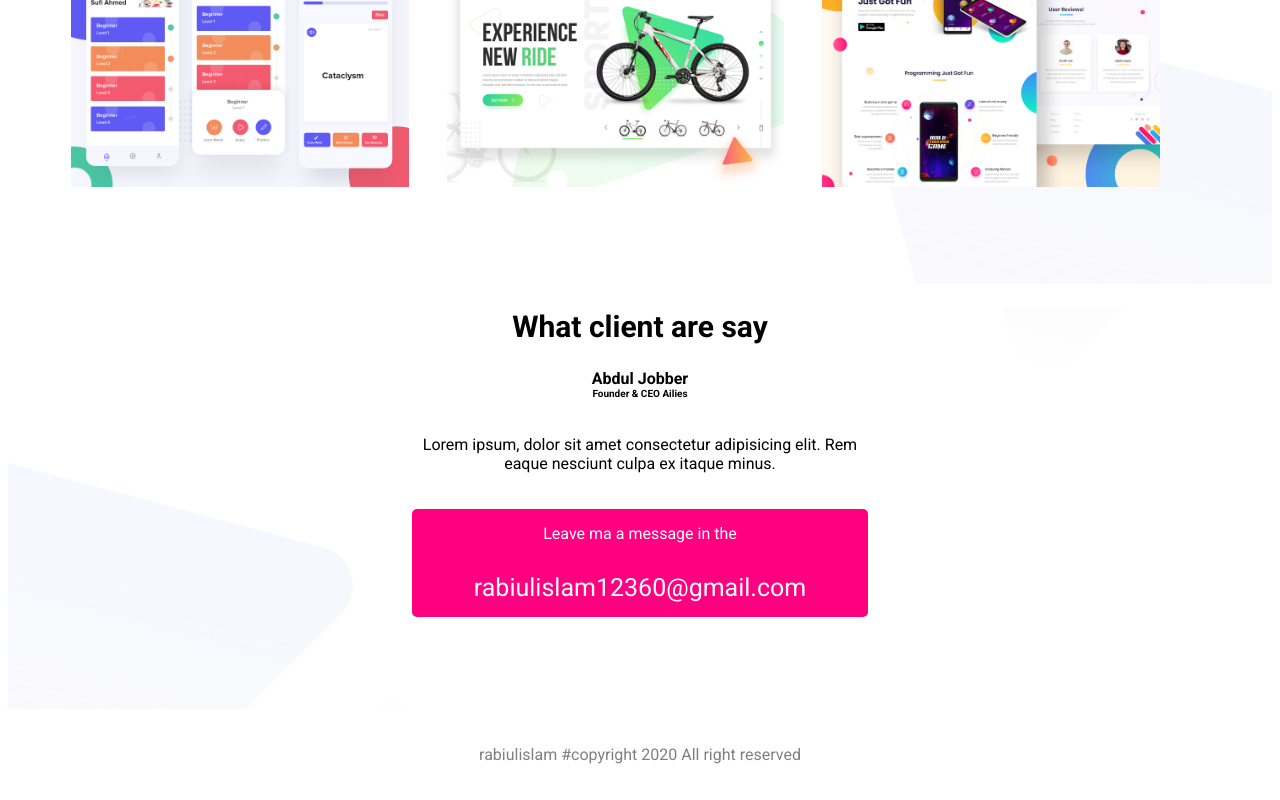
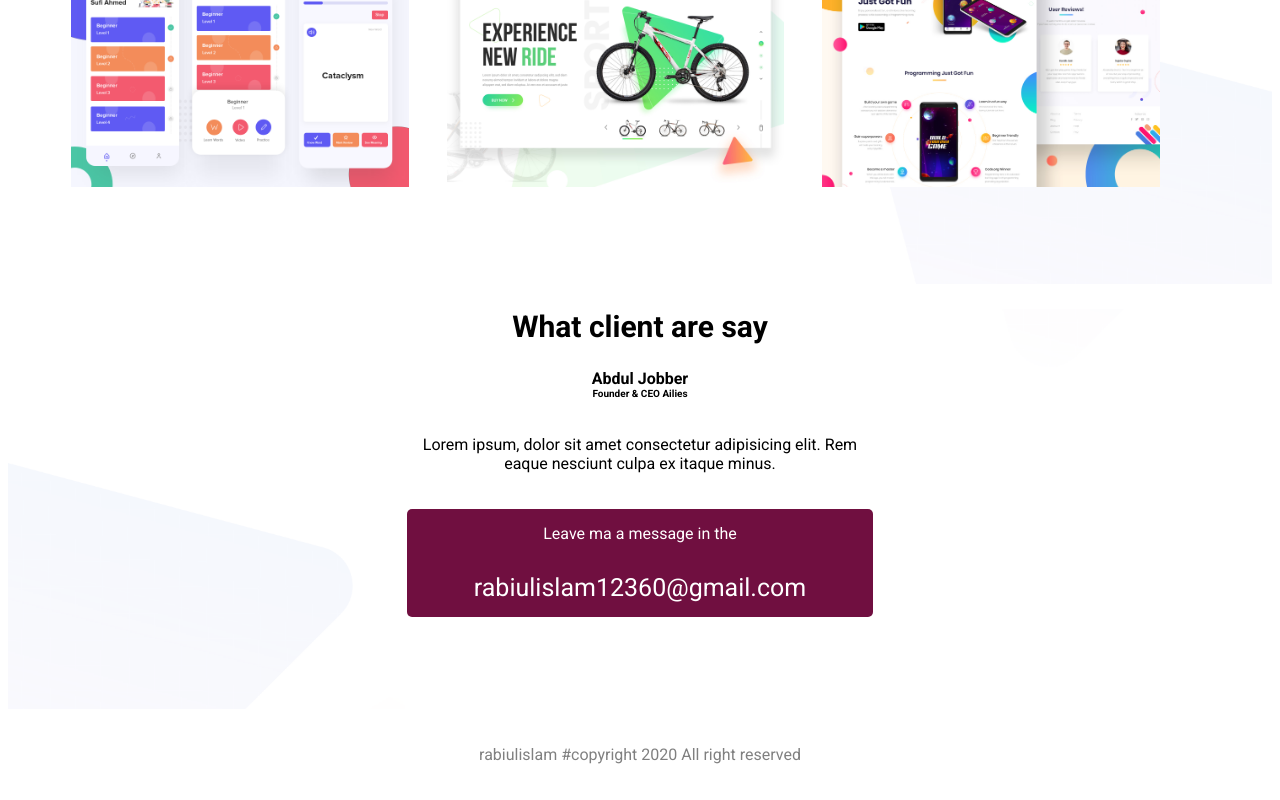
Before and after one commit to RabiulRabbi/personal-website, a plain HTML site: page index.html in a window 1280 px wide. In both pictures the pointer is over the element 640 px from the left and 2161 px from the top of the page. Shown: the part 1599-2399 px from the top of the page. Drawn offline with Linux system fonts and the light colour scheme.

Commit message:
hover added

```diff
--- a/style.css
+++ b/style.css
@@ -122,6 +122,13 @@
         border-radius: 5px;
     }
 
+    .message:hover {
+        width: 41%;
+        margin: auto;
+        background-color: #700f40;
+        border-radius: 5px;
+    }
+
     .message a {
         text-decoration: none;
     }
```
